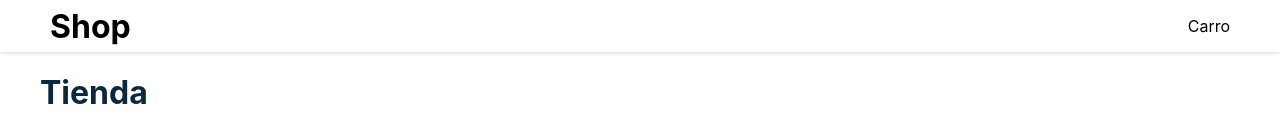
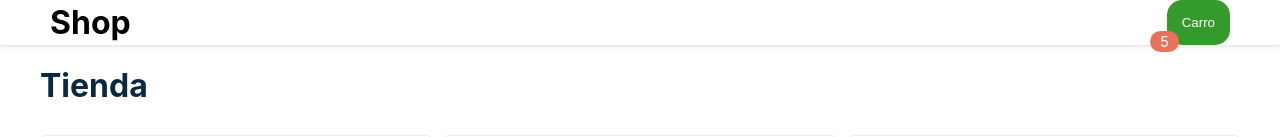
Before and after one commit to MariaJoseDiazCa/carro-de-compras, a React (Create React App) app: page / in a window 1280 px wide. Shown: the top 137 px of the page. Built offline with nearby package versions, Linux system fonts and the light colour scheme.

Commit message:
ADD: Car component

```diff
--- /dev/null
+++ b/src/components/BubbleAlert.js
@@ -0,0 +1,19 @@
+import { Component } from "react";
+
+const styles = {
+  BubbleAlert: {
+    backgroundColor: "#E9725A",
+    borderRadius: "15px",
+    color: "#fff",
+    padding: "2px 10px",
+    fontSize: "0.9rem",
+    width: "20px",
+  },
+};
+
+class BubbleAlert extends Component {
+  render() {
+    return <span style={styles.BubbleAlert}>5</span>;
+  }
+}
+export default BubbleAlert;
--- /dev/null
+++ b/src/components/Car.js
@@ -0,0 +1,32 @@
+import { Component } from "react";
+import BubbleAlert from "./BubbleAlert";
+
+const styles = {
+  carro: {
+    backgroundColor: "#359A2C",
+    color: "#fff",
+    border: "none",
+    padding: "15px",
+    borderRadius: "15px",
+    cursor: "pointer",
+  },
+  bubble: {
+    position: "relative",
+    left: 12,
+    top: 20,
+  },
+};
+
+class Car extends Component {
+  render() {
+    return (
+      <div>
+        <span style={styles.bubble}>
+          <BubbleAlert />
+        </span>
+        <button style={styles.carro}>Carro</button>
+      </div>
+    );
+  }
+}
+export default Car;
--- a/src/components/Navbar.js
+++ b/src/components/Navbar.js
@@ -1,5 +1,6 @@
 import { Component } from "react";
 import Logo from "./Logo";
+import Car from "./Car";
 
 const styles = {
   navbar: {
@@ -19,7 +20,7 @@
     return (
       <nav style={styles.navbar}>
         <Logo />
-        <p>Carro</p>
+        <Car />
       </nav>
     );
   }
```
